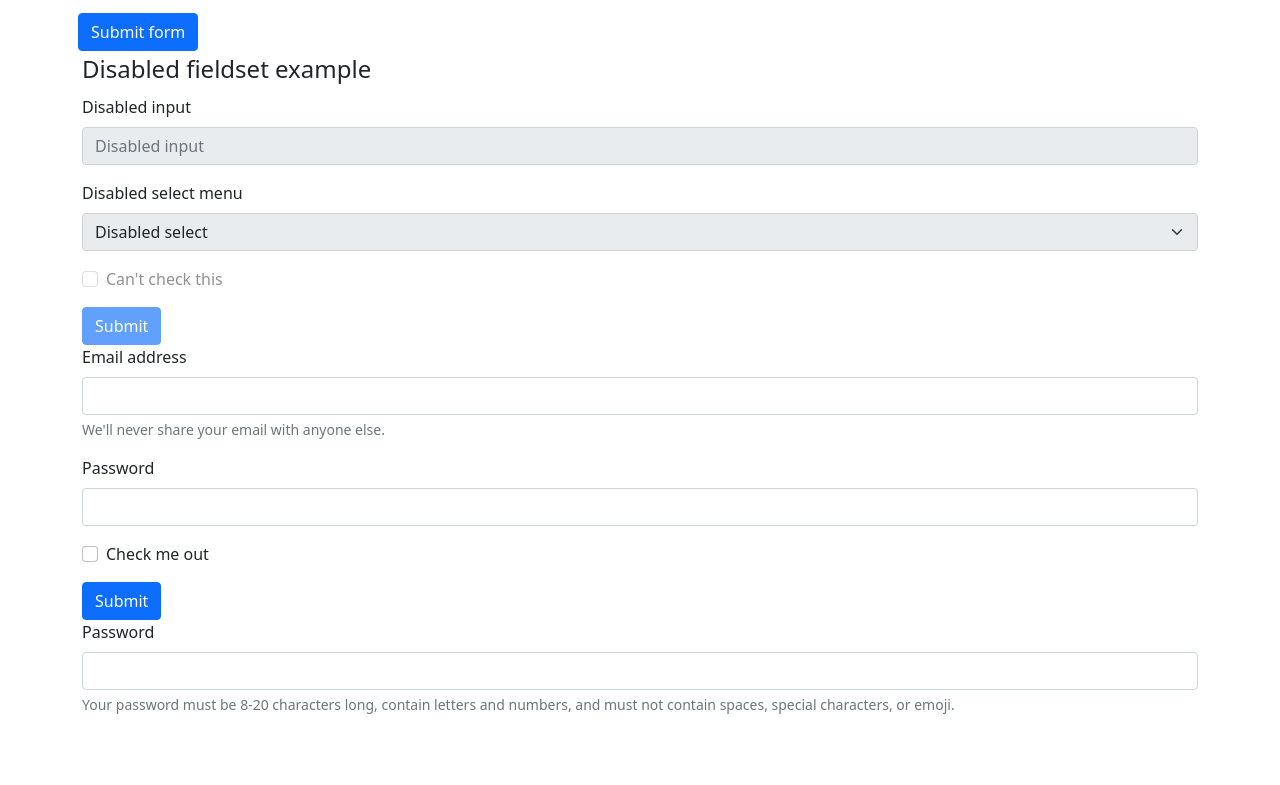
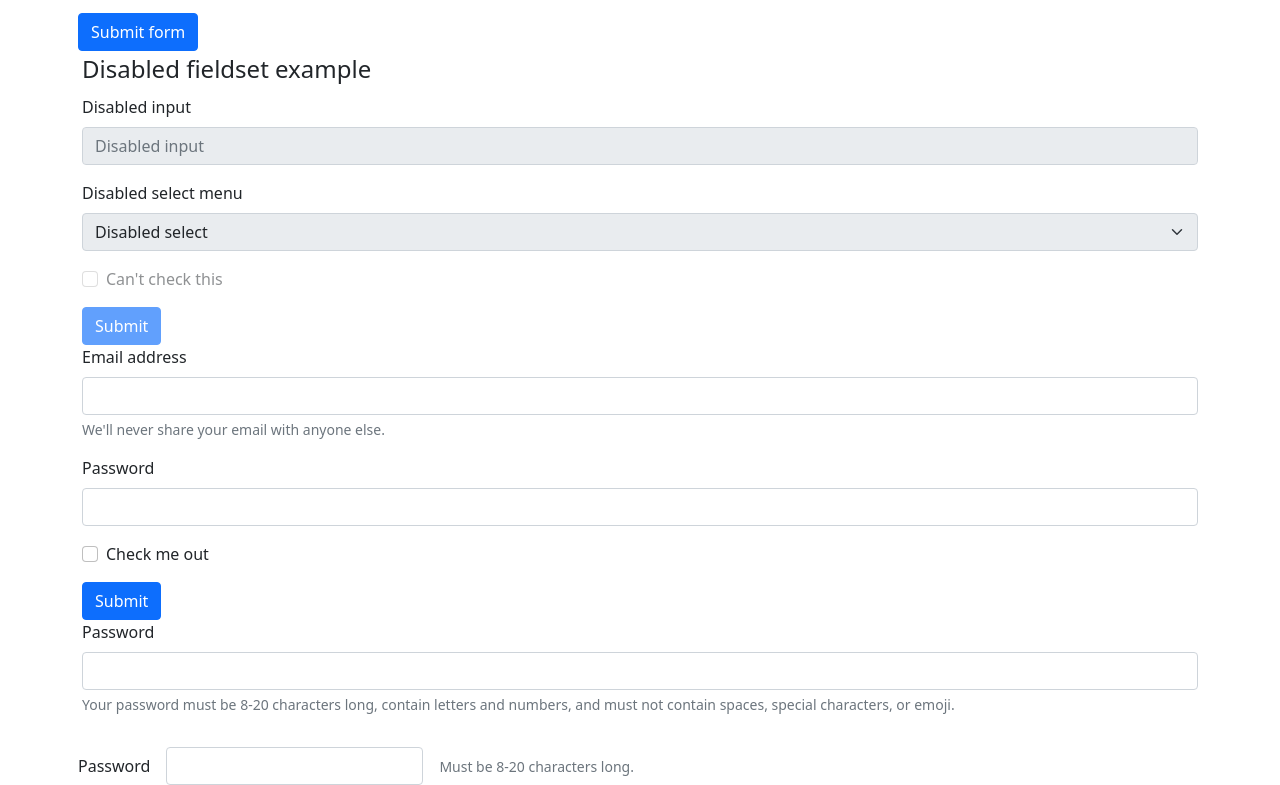
Before and after one commit to SayemAhmedSayem/ami2ami, a website built with webpack: page dist/index.html in a window 1280 px wide. Shown: the part 2984-3769 px from the top of the page. Before the commit the page ends 3699 px from the top, so only its background shows below. Built offline with nearby package versions, Linux system fonts and the light colour scheme.

Commit message:
Inline text can use any typical inline HTML element

```diff
--- a/dist/index.html
+++ b/dist/index.html
@@ -504,6 +504,22 @@
 
         </div>
 
+        <!--Inline text can use any typical inline HTML element -->
+
+        <div class="row g-3 align-items-center">
+        <div class="col-auto">
+          <label for="inputPassword6" class="col-form-label">Password</label>
+        </div>
+        <div class="col-auto">
+          <input type="password" id="inputPassword6" class="form-control" aria-describedby="passwordHelpInline">
+        </div>
+        <div class="col-auto">
+          <span id="passwordHelpInline" class="form-text">
+            Must be 8-20 characters long.
+          </span>
+        </div>
+      </div>
+
 
 
 
```
